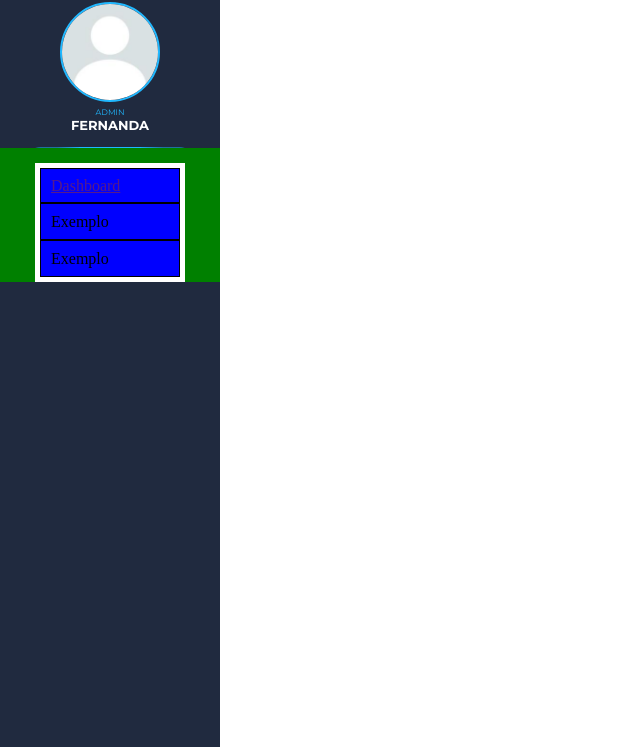
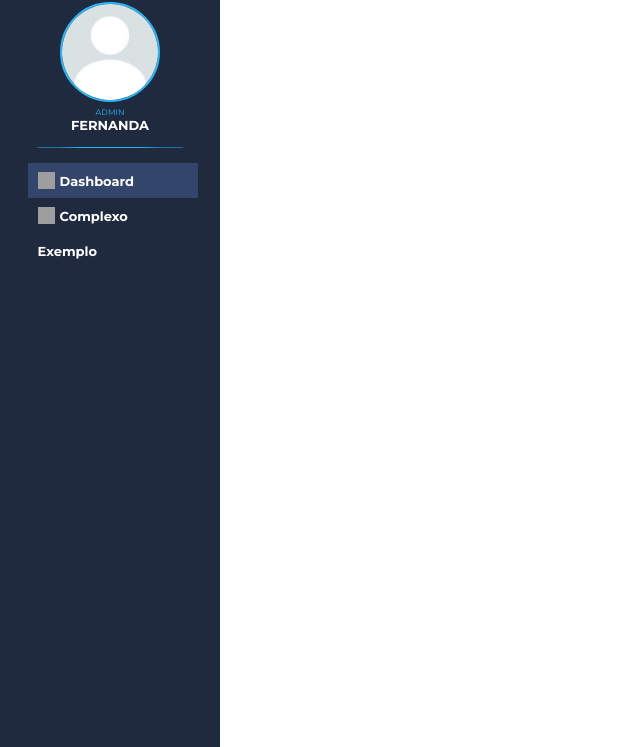
Before and after one commit to SoyTech-Solutions/dashboard-soysense, a website: page index.html in a window 1280 px wide. Shown: the part 53-800 px from the top of the page, without its empty margins (0-640 px from the left). Drawn offline with nearby package versions, Linux system fonts and the light colour scheme; grey boxes are pictures that could not be loaded.

Commit message:
fixing accordion, adding icon

```diff
--- a/css/dashboard-style.css
+++ b/css/dashboard-style.css
@@ -75,44 +75,55 @@ body{
 }
 
 .accordion-menu{
+    display: flex;
+    flex-direction: column;
+    /* gap: 5px; */
     margin-top: 15px;
     list-style: none;
+    padding-left: 5px;
+    font-family: 'Montserrat', sans-serif;
+    font-size: 12px;
+    width: 100%;
+    align-items: center;
 }
 
 .nav-side-bar{
-    background-color: green;
     display: flex;
     flex-direction: column;
     align-items: center;
     gap: 10px;
 
 }
-.accordion-menu{
-    background-color: #fff;
-    padding: 5px;
-}
 .accordion-item {
-    width: 140px;
-    border: 1px solid black;
-    background-color: blue;
+    width: 170px;
+    border: none;
+    /* background-color:  #5d77b1; */
     cursor: pointer;
     display: flex;
     flex-direction: column;
     justify-content: center;
 }
+.accordion-item a{
+    color: #FFF;
+    text-decoration: none;
+}
 .nav-normal-item{
-    width: 140px;
-    border: 1px solid black;
-    background-color: blue;
+    width: 170px;
+    border: none;
+    background-color: #34456b;
     cursor: pointer;
     display: flex;
-    flex-direction: column;
-    justify-content: center;
+    flex-direction: row;
+    align-items: center;
     padding-left: 10px;
+    height: 35px;
+    gap: 5px;
 }
-.nav-normal-item{
-    width: 100%;
-    height: 35px;
+.nav-normal-item a{
+    color: #FFF;
+    text-decoration: none;
+    font-weight: bold;
+    font-size: 13px;
 }
 
 .accordion-item-header{
@@ -120,9 +131,15 @@ body{
     height: 35px;
     cursor: pointer;
     display: flex;
-    flex-direction: column;
-    justify-content: center;
+    flex-direction: row;
+    align-items: center;
     padding-left: 10px;
+    gap: 5px;
+}
+.accordion-item-header{
+    color: #FFF;
+    font-size: 13px;
+    font-weight: bold;
 }
 .accordion-submenu{
     background-color: yellow;
--- a/index.html
+++ b/index.html
@@ -36,14 +36,24 @@
         <nav class="nav-side-bar">
             <ul class="accordion-menu">
                 <li class="nav-normal-item">
+                    <img width="17" height="17" src="https://img.icons8.com/material-outlined/24/FFFFFF/dashboard-layout.png" alt="dashboard-layout"/>
                     <a href="">Dashboard</a>
                 </li>
                 <li class="accordion-item">
-                    <div class="accordion-item-header">Exemplo</div>
+                    <div class="accordion-item-header">
+                        <img width="17" height="17" src="https://img.icons8.com/material-outlined/24/FFFFFF/address.png" alt="address"/>
+                        <span>Complexo</span>
+                    </div>
                     <ul class="accordion-submenu">
-                        <li class="accordion-subitem"><a href="">Exemplo 1 1</a></li>
-                        <li class="accordion-subitem"><a href="">Exemplo 1 2</a></li>
-                        <li class="accordion-subitem"><a href="">Exemplo 1 3</a></li>
+                        <li class="accordion-subitem">
+                            <a href="">Exemplo 1 1</a>
+                        </li>
+                        <li class="accordion-subitem">
+                            <a href="">Exemplo 1 2</a>
+                        </li>
+                        <li class="accordion-subitem">
+                            <a href="">Exemplo 1 3</a>
+                        </li>
                     </ul>
                 </li>
                 <li class="accordion-item">
```
Also changed, not shown: icon/dash-icon.svg (added).
